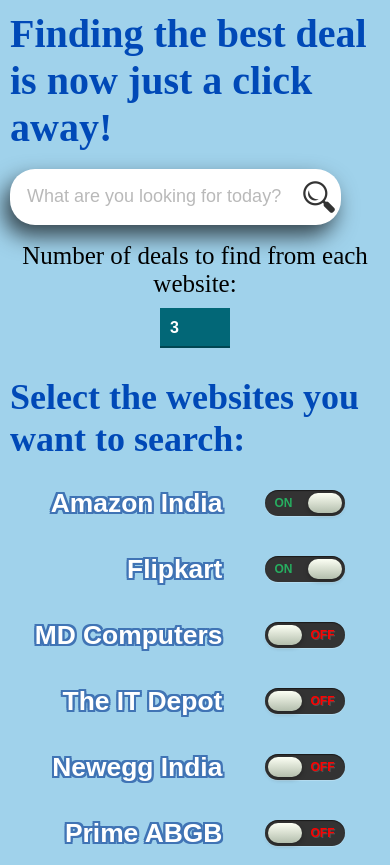
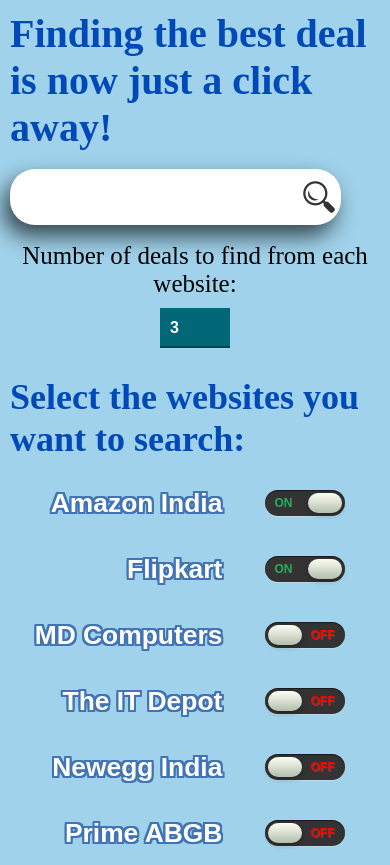
Before and after one commit to premnagdeo/Best-Deal-Finder, a Flask app: page / in a window 390 px wide, with the restyled element focused. Shown: the top 865 px of the page. Run offline with Flask 2, Linux system fonts and the light colour scheme; some libraries are stand-ins or nearby versions.

Commit message:
Fixed issue with search bar placeholder

```diff
--- a/static/styles/styles.css
+++ b/static/styles/styles.css
@@ -392,6 +392,10 @@ footer .footer_name {
 		font-size: 18px;
 	}
 
+	.search_bar:focus::placeholder {
+	  color: transparent;
+	}
+
 	.search_button{
 		position: relative;
 		top: 20px;
```
